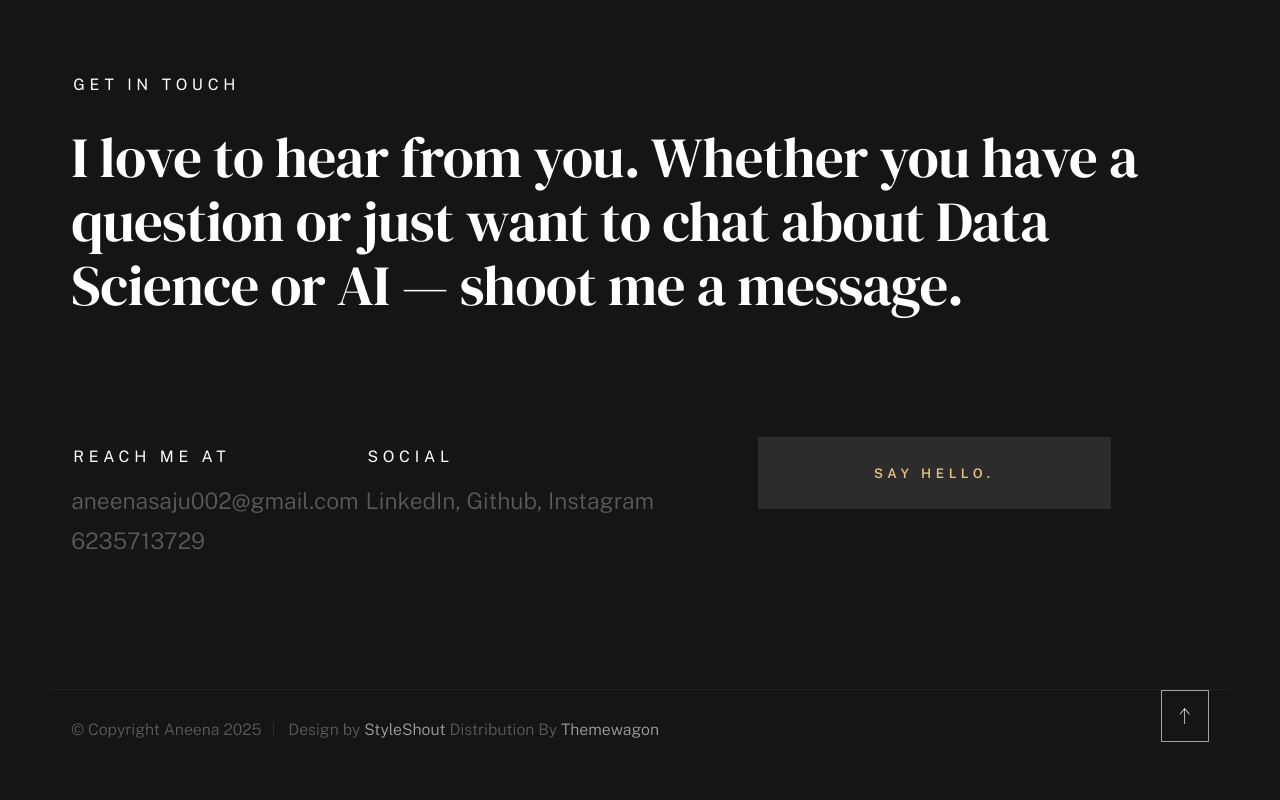
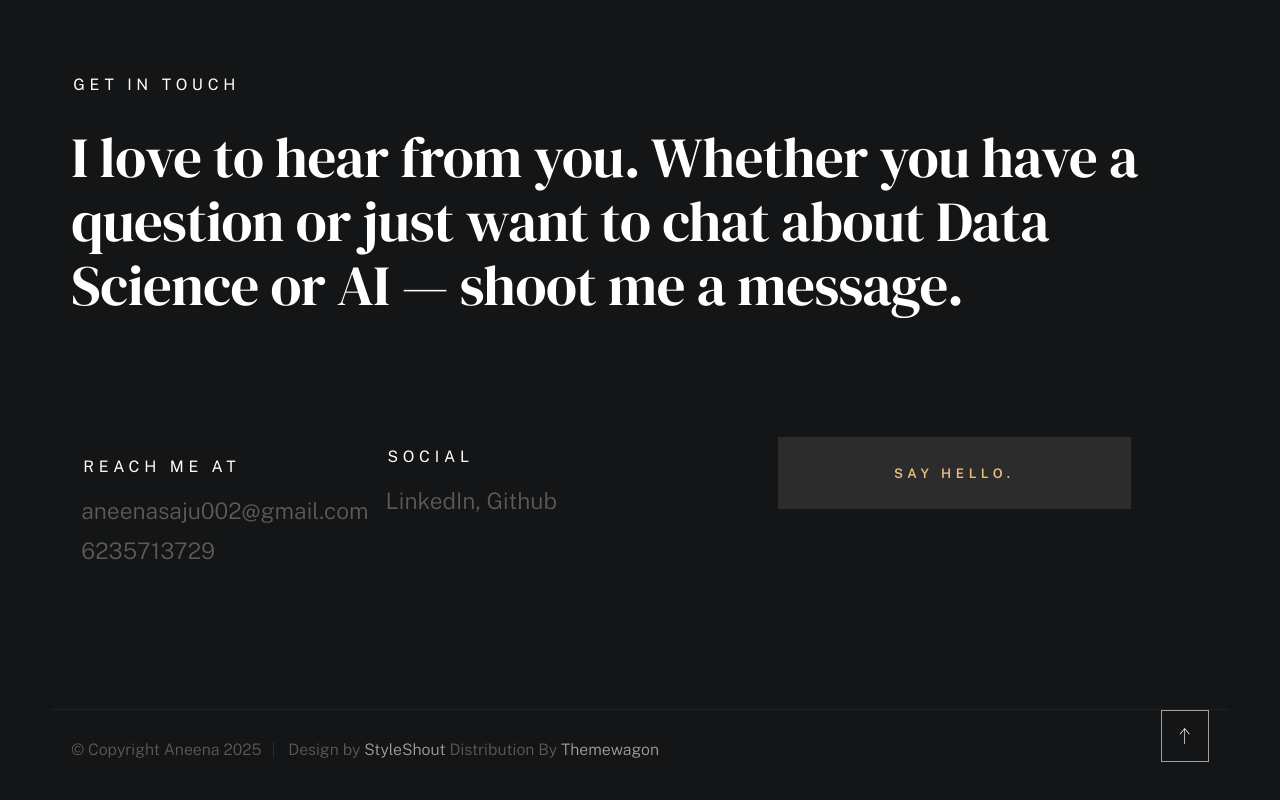
Before and after one commit to AneenaSaju002/Portfolio, a plain HTML site: page index.html in a window 1280 px wide. Shown: the part 4446-5246 px from the top of the page. Drawn offline with nearby package versions, Linux system fonts and the light colour scheme; a web font is replaced by a local one.

Commit message:
Update index.html

```diff
--- a/index.html
+++ b/index.html
@@ -629,7 +629,7 @@ selection, handled class imbalance using SMOTE, and applied GridSearchCV for mod
                 </div> <!-- end contact-top -->
 
                 <div class="row contact-bottom">
-                    <div class="column lg-3 md-5 tab-6 stack-on-550 contact-block">
+                    <div class="column lg-3 md-5 tab-6 stack-on-550 contact-block" style="margin:10px;">
                         <h3 class="text-pretitle">Reach me at</h3>
                         <p class="contact-links">
                             <a href="mailto:sayhello@luther.com" class="mailtoui">aneenasaju002@gmail.com</a> <br>
@@ -641,7 +641,7 @@ selection, handled class imbalance using SMOTE, and applied GridSearchCV for mod
                         <ul class="contact-social">
                             <li><a href="https://www.linkedin.com/in/aneena-saju002/">LinkedIn</a></li>
                             <li><a href="https://github.com/AneenaSaju002">Github</a></li>
-                            <li><a href="https://www.instagram.com/_aneena_saju_kaitharan_/">Instagram</a></li>
+
 
                         </ul>
                     </div>
```
